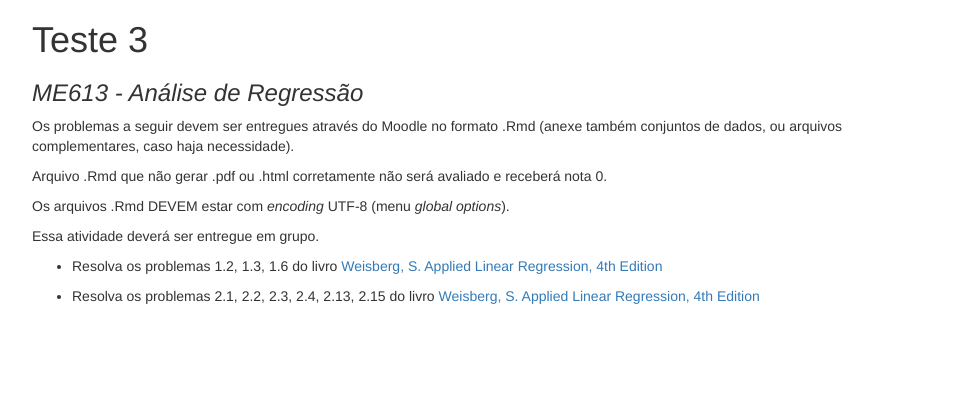
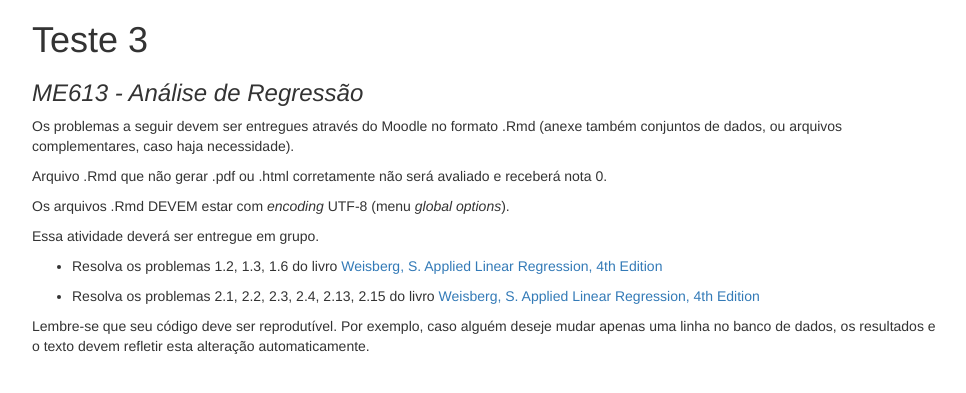
Before and after one commit to ME613-UNICAMP/ME613-UNICAMP.github.io, a Jekyll site: the page exercicios/Teste03.html, which Jekyll copies as it is, in a window 1280 px wide. Shown: the top 393 px of the page, without its empty margins (153-1119 px from the left). Built offline with Jekyll 4.4.1, drawn with Linux system fonts in a browser that asks for light colours.

Commit message:
reprodutibilidade exercício

```diff
--- a/exercicios/Teste03.Rmd
+++ b/exercicios/Teste03.Rmd
@@ -19,3 +19,5 @@ Essa atividade deverá ser entregue em grupo.
 * Resolva os problemas 1.2, 1.3, 1.6 do livro [Weisberg, S. Applied Linear Regression, 4th Edition](http://site.ebrary.com/lib/unicamp/reader.action?docID=10867127&ppg=37)
 
 * Resolva os problemas 2.1, 2.2, 2.3, 2.4, 2.13, 2.15 do livro [Weisberg, S. Applied Linear Regression, 4th Edition](http://site.ebrary.com/lib/unicamp/reader.action?docID=10867127&ppg=58)
+
+Lembre-se que seu código deve ser reprodutível. Por exemplo, caso alguém deseje mudar apenas uma linha no banco de dados, os resultados e o texto devem refletir esta alteração automaticamente.
--- a/exercicios/Teste03.html
+++ b/exercicios/Teste03.html
@@ -73,6 +73,7 @@ img {
 <li><p>Resolva os problemas 1.2, 1.3, 1.6 do livro <a href="http://site.ebrary.com/lib/unicamp/reader.action?docID=10867127&amp;ppg=37">Weisberg, S. Applied Linear Regression, 4th Edition</a></p></li>
 <li><p>Resolva os problemas 2.1, 2.2, 2.3, 2.4, 2.13, 2.15 do livro <a href="http://site.ebrary.com/lib/unicamp/reader.action?docID=10867127&amp;ppg=58">Weisberg, S. Applied Linear Regression, 4th Edition</a></p></li>
 </ul>
+<p>Lembre-se que seu código deve ser reprodutível. Por exemplo, caso alguém deseje mudar apenas uma linha no banco de dados, os resultados e o texto devem refletir esta alteração automaticamente.</p>
 
 
 </div>
```
